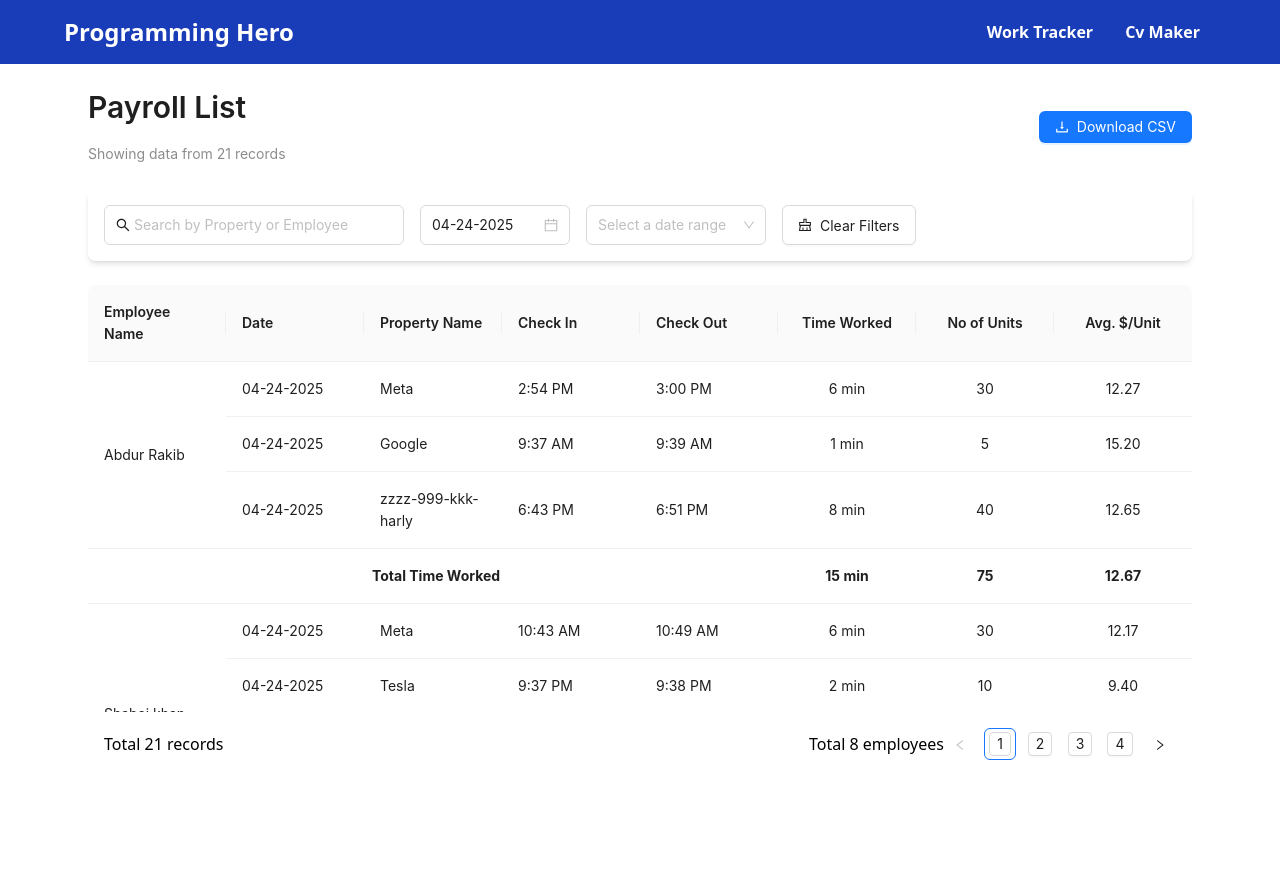
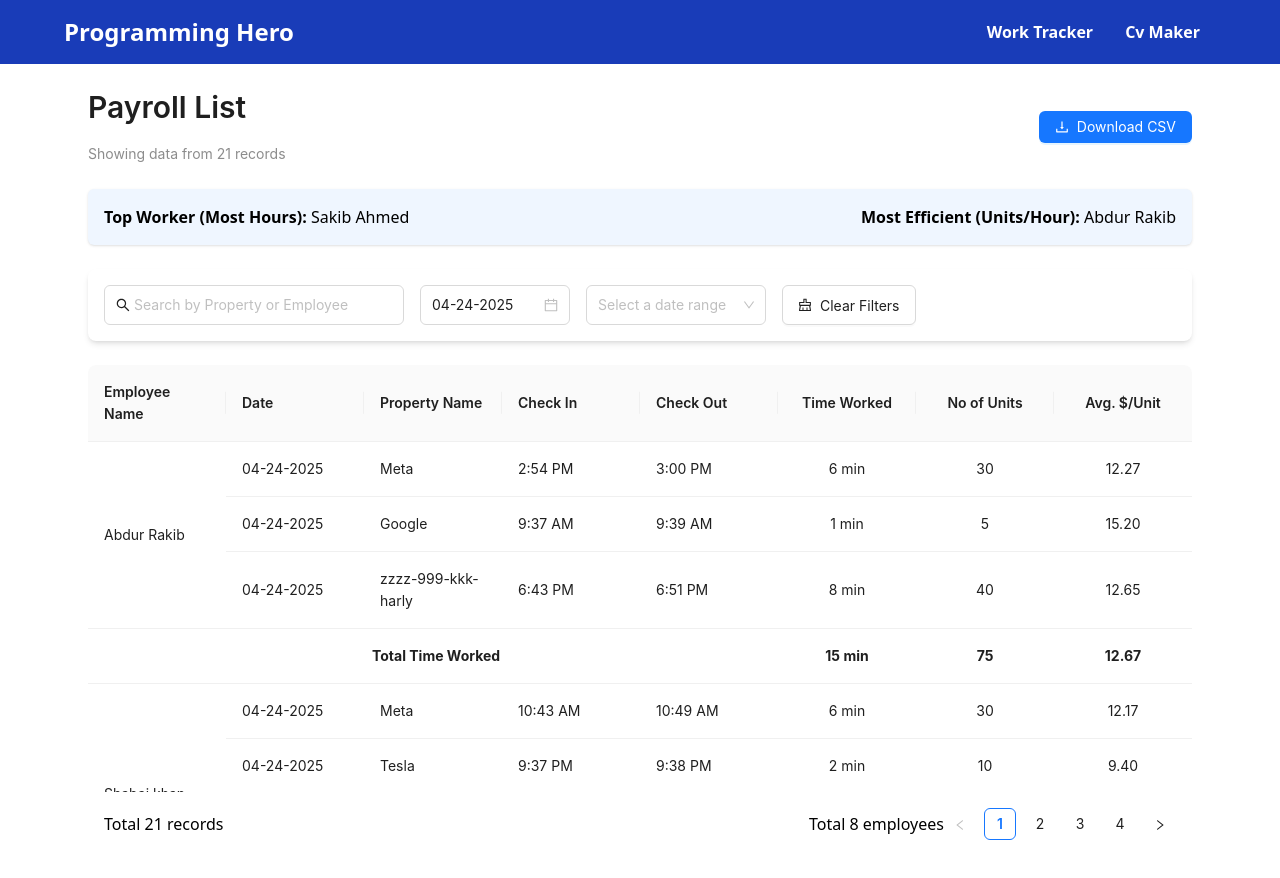
Before and after one commit to shariarhossain17/Job_Task_Ph, a React (Vite) app: page / in a window 1280 px wide. Before the commit the page ends 800 px from the top, so only its background shows below. Built offline with nearby package versions, Linux system fonts and the light colour scheme.

Commit message:
top worker and mos effecient worker

```diff
--- /dev/null
+++ b/src/Components/TopEmployee.tsx
@@ -0,0 +1,24 @@
+interface TopEmployeeProps {
+  topWorker: string | null;
+  mostEfficient: string | null;
+}
+
+const TopEmployee: React.FC<TopEmployeeProps> = ({
+  topWorker,
+  mostEfficient,
+}) => {
+  return (
+    <div>
+      <div className="bg-blue-50 p-4 rounded-md shadow-sm mb-6 flex justify-between items-center">
+        <div>
+          <strong>Top Worker (Most Hours):</strong> {topWorker || "N/A"}
+        </div>
+        <div>
+          <strong>Most Efficient (Units/Hour):</strong> {mostEfficient || "N/A"}
+        </div>
+      </div>
+    </div>
+  );
+};
+
+export default TopEmployee;
--- a/src/pages/EmployeeTable.tsx
+++ b/src/pages/EmployeeTable.tsx
@@ -1,5 +1,3 @@
-"use client";
-
 import {
   ClearOutlined,
   DownloadOutlined,
@@ -21,6 +19,7 @@ import isSameOrAfter from "dayjs/plugin/isSameOrAfter";
 import isSameOrBefore from "dayjs/plugin/isSameOrBefore";
 import { useEffect, useState } from "react";
 import Navbar from "../Components/Navbar";
+import TopEmployee from "../Components/TopEmployee";
 import { generateDummyData } from "../utitliities/Data";
 import type { EmployeeRecord, Row } from "../utitliities/interface";
 
@@ -41,6 +40,9 @@ export default function EmployeeTable() {
   const [groupedData, setGroupedData] = useState<{
     [key: string]: EmployeeRecord[];
   }>({});
+
+  const [topWorker, setTopWorker] = useState<string | null>(null);
+  const [mostEfficient, setMostEfficient] = useState<string | null>(null);
 
   useEffect(() => {
     const loadData = async () => {
@@ -86,14 +88,12 @@ export default function EmployeeTable() {
               (item) => item.date === today.format("MM-DD-YYYY")
             );
             break;
-
           case "yesterday":
             const yesterday = today.subtract(1, "day");
             result = result.filter(
               (item) => item.date === yesterday.format("MM-DD-YYYY")
             );
             break;
-
           case "this_week":
             startDate = today.startOf("week");
             endDate = today.endOf("week");
@@ -105,7 +105,6 @@ export default function EmployeeTable() {
               );
             });
             break;
-
           case "last_week":
             startDate = today.subtract(1, "week").startOf("week");
             endDate = today.subtract(1, "week").endOf("week");
@@ -117,7 +116,6 @@ export default function EmployeeTable() {
               );
             });
             break;
-
           case "this_month":
             startDate = today.startOf("month");
             endDate = today.endOf("month");
@@ -129,7 +127,6 @@ export default function EmployeeTable() {
               );
             });
             break;
-
           case "last_month":
             startDate = today.subtract(1, "month").startOf("month");
             endDate = today.subtract(1, "month").endOf("month");
@@ -159,6 +156,39 @@ export default function EmployeeTable() {
         {}
       );
       setGroupedData(grouped);
+
+      // 🏆 Bonus Calculation
+      let maxHours = 0;
+      let maxEfficiency = 0;
+      let topWorkerName = "";
+      let mostEfficientName = "";
+
+      for (const [employeeName, records] of Object.entries(grouped)) {
+        const totalTimeWorked = records.reduce(
+          (sum, record) => sum + record.timeWorked,
+          0
+        );
+        const totalUnits = records.reduce(
+          (sum, record) => sum + record.units,
+          0
+        );
+
+        const efficiency =
+          totalTimeWorked > 0 ? totalUnits / (totalTimeWorked / 60) : 0;
+
+        if (totalTimeWorked > maxHours) {
+          maxHours = totalTimeWorked;
+          topWorkerName = employeeName;
+        }
+
+        if (efficiency > maxEfficiency) {
+          maxEfficiency = efficiency;
+          mostEfficientName = employeeName;
+        }
+      }
+
+      setTopWorker(topWorkerName || null);
+      setMostEfficient(mostEfficientName || null);
 
       setLoading(false);
     }, 300);
@@ -195,7 +225,6 @@ export default function EmployeeTable() {
       csvData.forEach((row) => {
         const values = headers.map((header) => {
           const value = row[header as keyof Row];
-
           return typeof value === "string" &&
             (value.includes(",") || value.includes('"'))
             ? `"${value.replace(/"/g, '""')}"`
@@ -238,7 +267,6 @@ export default function EmployeeTable() {
         (sum, record) => sum + record.timeWorked,
         0
       );
-
       const totalUnits = records.reduce((sum, record) => sum + record.units, 0);
       const totalValue = records.reduce(
         (sum, record) => sum + record.avgRate * record.units,
@@ -262,6 +290,7 @@ export default function EmployeeTable() {
 
     return result;
   };
+
   const columns: ColumnsType<any> = [
     {
       title: "Employee Name",
@@ -311,7 +340,7 @@ export default function EmployeeTable() {
                 {text}
               </strong>
             ),
-            props: { colSpan: 4, style: { marginLeft: "20px" } },
+            props: { colSpan: 4 },
           };
         }
         return { children: text, props: {} };
@@ -321,23 +350,19 @@ export default function EmployeeTable() {
       title: "Check In",
       dataIndex: "checkIn",
       key: "checkIn",
-      render: (_, record) => {
-        if (record.isSubtotal) {
-          return { children: null, props: { colSpan: 0 } };
-        }
-        return { children: record.checkIn, props: {} };
-      },
+      render: (_, record) =>
+        record.isSubtotal
+          ? { children: null, props: { colSpan: 0 } }
+          : record.checkIn,
     },
     {
       title: "Check Out",
       dataIndex: "checkOut",
       key: "checkOut",
-      render: (_, record) => {
-        if (record.isSubtotal) {
-          return { children: null, props: { colSpan: 0 } };
-        }
-        return { children: record.checkOut, props: {} };
-      },
+      render: (_, record) =>
+        record.isSubtotal
+          ? { children: null, props: { colSpan: 0 } }
+          : record.checkOut,
     },
     {
       title: "Time Worked",
@@ -391,6 +416,11 @@ export default function EmployeeTable() {
           </Button>
         </div>
 
+        <TopEmployee
+          topWorker={topWorker}
+          mostEfficient={mostEfficient}
+        ></TopEmployee>
+
         <div className="bg-white p-4 rounded-lg shadow-md mb-6">
           <div className="flex flex-wrap gap-4 items-center">
             <Input
@@ -401,7 +431,6 @@ export default function EmployeeTable() {
               allowClear
               style={{ width: "300px", height: "40px" }}
             />
-
             <DatePicker
               value={selectedDate}
               onChange={setSelectedDate}
@@ -409,7 +438,6 @@ export default function EmployeeTable() {
               allowClear
               style={{ width: "150px", height: "40px" }}
             />
-
             <Select
               placeholder="Select a date range"
               value={dateRange || undefined}
@@ -423,7 +451,6 @@ export default function EmployeeTable() {
               <Option value="this_month">This Month</Option>
               <Option value="last_month">Last Month</Option>
             </Select>
-
             <Button
               icon={<ClearOutlined />}
               onClick={clearFilters}
@@ -452,12 +479,6 @@ export default function EmployeeTable() {
                 total={Object.keys(groupedData).length}
                 onChange={(page) => setCurrentPage(page)}
                 showSizeChanger={false}
-                itemRender={(page, type, originalElement) => {
-                  if (type === "page") {
-                    return <Button size="small">{page}</Button>;
-                  }
-                  return originalElement;
-                }}
               />
             </div>
           </div>
```
